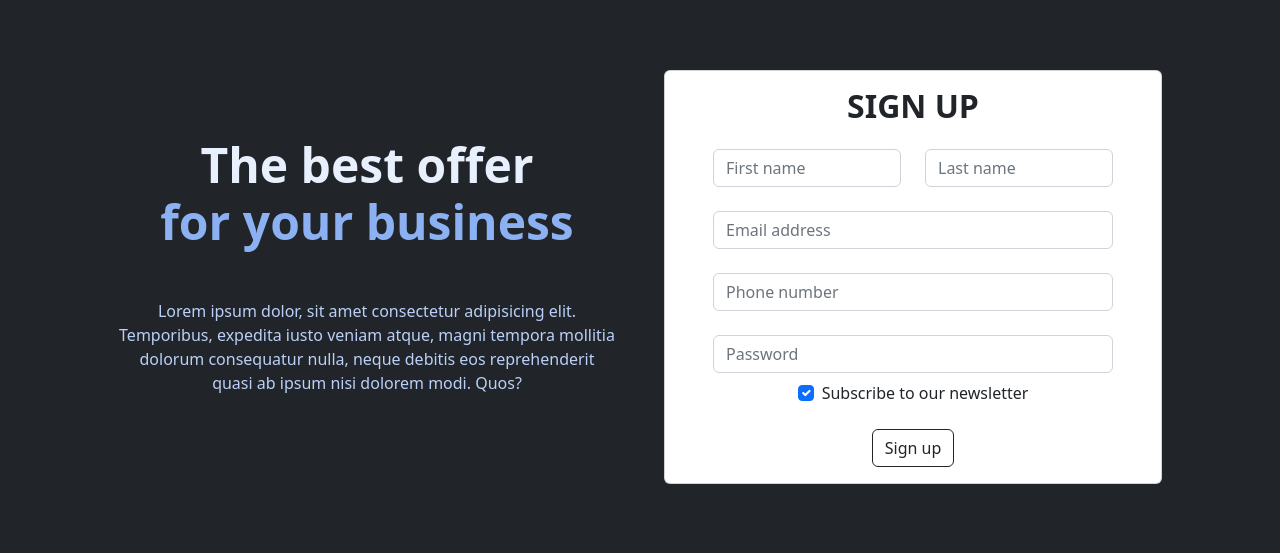
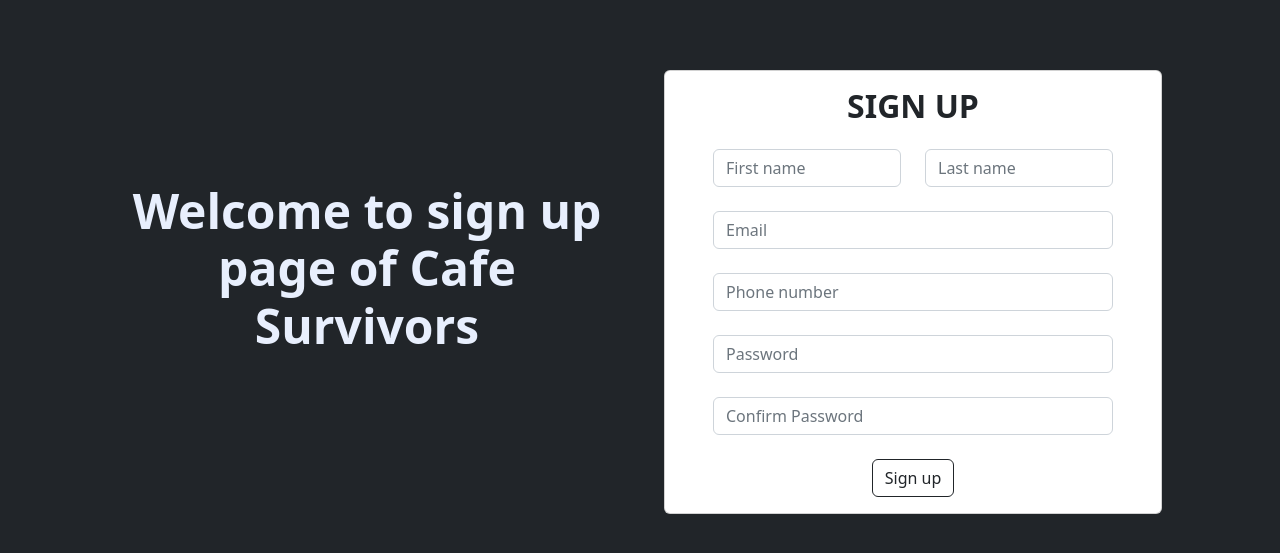
Before and after one commit to mrisis/cafe_survivors_team5, a Flask app: page /signup in a window 1280 px wide. Shown: the part 74-627 px from the top of the page. Run offline with Flask 2, Linux system fonts and the light colour scheme; parts of the project's set-up code (start-up, migrations or seed data) failed here and were passed over.

Commit message:
Modified signup.html with jinja

```diff
--- a/back_cafe/MG/cafe/templates/signup.html
+++ b/back_cafe/MG/cafe/templates/signup.html
@@ -14,15 +14,8 @@ SignUp page
     <div class="row gx-lg-5 align-items-center">
       <div class="col-lg-6 col-md-12" style="z-index: 10">
         <h1 class="my-5 display-5 fw-bold ls-tight" style="color: hsl(218, 81%, 95%)">
-          The best offer <br />
-          <span style="color: hsl(218, 81%, 75%)">for your business</span>
+          Welcome to sign up page of Cafe Survivors
         </h1>
-        <p class="mb-4 opacity-70" style="color: hsl(218, 81%, 85%)">
-          Lorem ipsum dolor, sit amet consectetur adipisicing elit.
-          Temporibus, expedita iusto veniam atque, magni tempora mollitia
-          dolorum consequatur nulla, neque debitis eos reprehenderit quasi
-          ab ipsum nisi dolorem modi. Quos?
-        </p>
       </div>
 
       <div class="col-lg-6 col-md-12 mb-lg-0 position-relative mt-5">
@@ -32,48 +25,51 @@ SignUp page
 
         <div class="card bg-glass">
           <div class="card-body px-4 px-md-5">
-            <form>
+            <form action="" method="post">
+							{{ form.csrf_token }}
               <!-- 2 column grid layout with text inputs for the first and last names -->
               <div class="row">
                 <h2 class="fw-bold text-uppercase text-center mb-4">Sign up</h2>
                 <div class="col-md-6 mb-4">
                   <div class="form-outline">
-                    <input type="text" id="form3Example1" class="form-control" placeholder="First name" />
+{#                    <input type="text" id="form3Example1" class="form-control" placeholder="First name" />#}
+										{{ form.first_name(class="form-control", placeholder="First name") }}
                   </div>
                 </div>
                 <div class="col-md-6 mb-4">
                   <div class="form-outline">
-                    <input type="text" id="form3Example2" class="form-control" placeholder="Last name"/>
+{#                    <input type="text" id="form3Example2" class="form-control" placeholder="Last name"/>#}
+										{{ form.last_name(class="form-control", placeholder="Last name") }}
                   </div>
                 </div>
               </div>
 
               <!-- Email input -->
               <div class="form-outline mb-4">
-                <input type="email" id="form3Example3" class="form-control" placeholder="Email address"/>
+{#                <input type="email" id="form3Example3" class="form-control" placeholder="Email address"/>#}
+								{{ form.email(class="form-control", placeholder="Email") }}
               </div>
 
               <!-- Email input -->
               <div class="form-outline mb-4">
-                <input type="text" id="form3Example4" class="form-control" placeholder="Phone number"/>
+{#                <input type="text" id="form3Example4" class="form-control" placeholder="Phone number"/>#}
+								{{ form.phone(class="form-control", placeholder="Phone number") }}
               </div>
 
               <!-- Password input -->
-              <div class="form-outline mb-2">
-                <input type="password" id="form3Example5" class="form-control" placeholder="Password"/>
+              <div class="form-outline mb-4">
+{#                <input type="password" id="form3Example5" class="form-control" placeholder="Password"/>#}
+								{{ form.password(class="form-control", placeholder="Password") }}
               </div>
 
-              <!-- Checkbox -->
-              <div class="form-check d-flex justify-content-center mb-4">
-                <input class="form-check-input me-2" type="checkbox" value="" id="form2Example33" checked />
-                <label class="form-check-label" for="form2Example33">
-                  Subscribe to our newsletter
-                </label>
+							<div class="form-outline mb-4">
+{#                <input type="password" id="form3Example5" class="form-control" placeholder="Password"/>#}
+								{{ form.confirm_pass(class="form-control", placeholder="Confirm Password") }}
               </div>
 
               <!-- Submit button -->
               <div class="d-flex justify-content-center">
-              <button type="submit" class="btn btn-outline-dark">
+              <button type="submit" value="signup" class="btn btn-outline-dark">
                 Sign up
               </button>
               </div>
```
